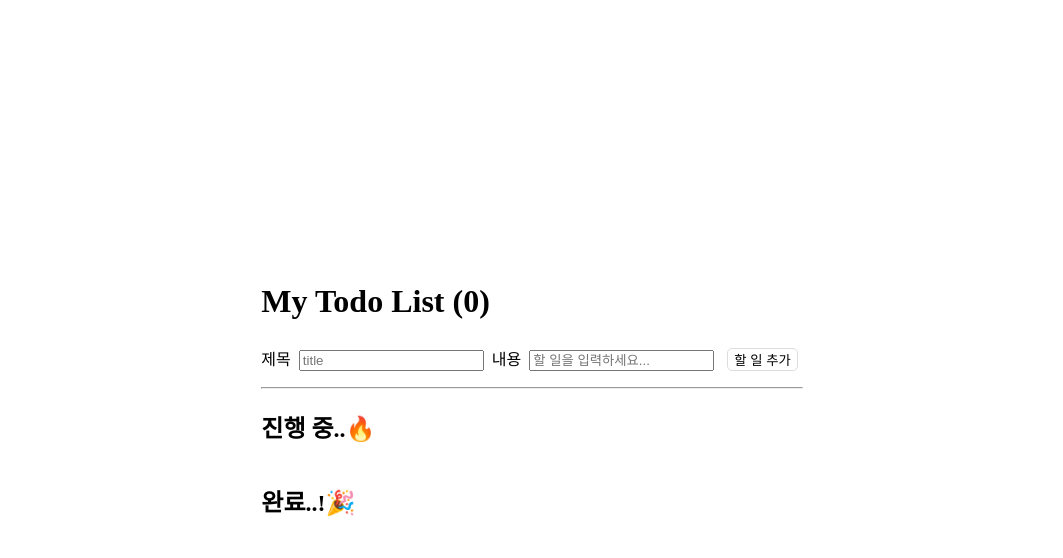
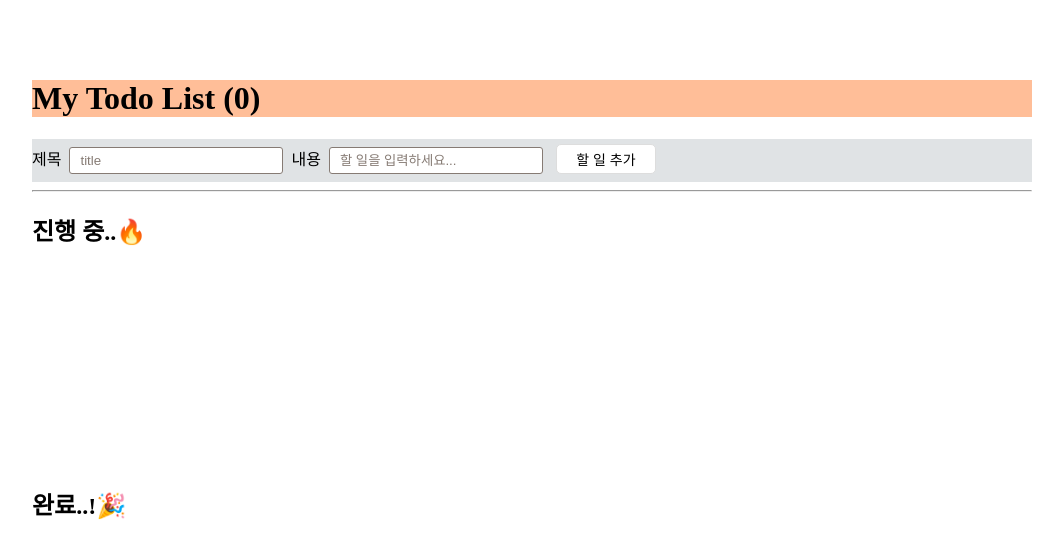
Before and after one commit to ketchup0211/to-do-app, a React (Create React App) app: page / in a window 1280 px wide. Shown: the top 558 px of the page, without its empty margins (108-1171 px from the left). Built offline with nearby package versions, Linux system fonts and the light colour scheme.

Commit message:
[END] main functions and CSS end

```diff
--- a/src/App.css
+++ b/src/App.css
@@ -7,26 +7,57 @@ body {
   min-height: 100vh;
 }
 
-  .container {
-    max-width: 1200px;
-    min-width: 800px;
+#root {
+  max-width: 1000px;
+  min-width: 500px;
   width: 100%;
   padding: 0 20px;
 }
 
-button{
-    margin : 5px;
-    border : 1px solid #ddd;
+h1 {
+  background-color: #ffbe98;
+}
+
+button {
+  margin: 5px;
+  border: 1px solid #ddd;
   border-radius: 5px;
   background-color: white;
 }
 
-input{
+form{
+ background-color: #e0e3e5;
+  }
+  form button{
+  height:30px;
+  width:100px;
+  font-size: 14px;;
+  }
+
+  form input {
+  padding-left: 10px;
   margin: 8px;
+  width : 200px;
+  height: 23px;
+  color: #ffbe98;
+  border : 1px solid #867b74;
+  border-radius: 3px;
   }
+
+  input:focus{
+    outline:none;
+  }
+
+  input::placeholder{
+    color: #867b74;
+  }
+
+
+
 .todo-list {
   display: flex;
   flex-wrap: wrap;
+  min-height: 200px;
 }
 
 .todo-card {
@@ -40,10 +71,20 @@ input{
   text-decoration: line-through;
 }
 
-  .delete-btn{
-    border : 1px solid red;
+.todo-card button {
+  width: 100px;
+  height: 30px;
+  margin-top: 20px;
 }
 
-  .done-btn{
-    border : 1px solid blue;
+.delete-btn {
+  border: 1px solid #ce3375;
+  color:#ce3375;
+  margin-left : 0px;
 }
+
+.done-btn {
+  border: 1px solid #6da2d4;
+  color:#6da2d4;
+  margin-right:0px;
+}
```
Also changed, not shown: src/ToDoCard.js (deleted, +0 -28 lines), src/useToDos.js (deleted, +0 -30 lines), 1 other file (tests, documents, lock files or other folders). Lines whose indentation alone changed are shown as unchanged.
